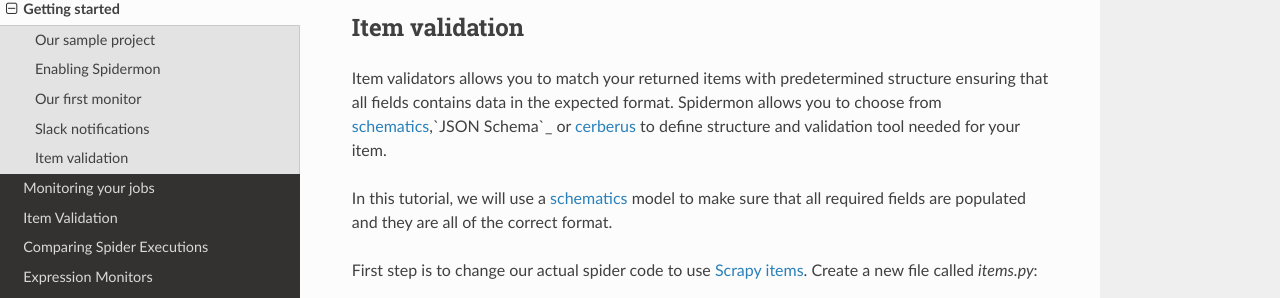
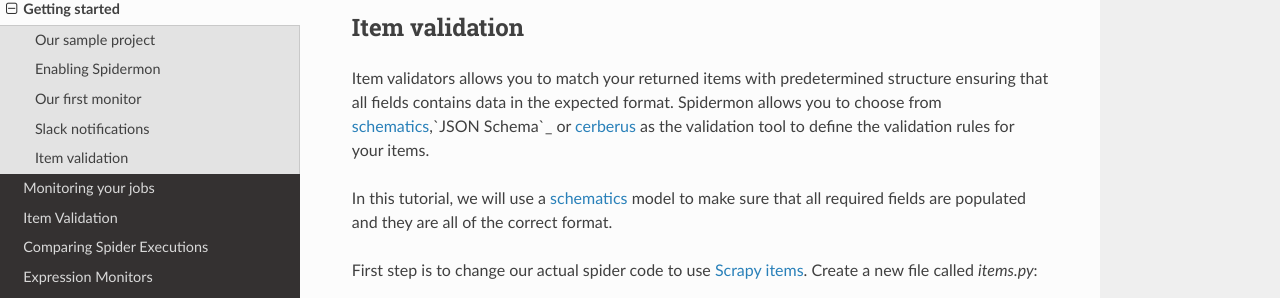
Before and after one commit to scrapinghub/spidermon, a Sphinx documentation site: the page built from docs/source/getting-started.rst, in a window 1280 px wide and 900 px high, scrolled down 4161 px. Shown: the part 141-439 px from the top of the window. Built offline with Sphinx 7.4.7 and the Read the Docs theme 2.0.0, drawn with Linux system fonts in a browser that asks for light colours.

Commit message:
Changes implemented as suggested #4
Signed-off-by: Vipul Gupta (@vipulgupta2048) <vipulgupta2048@gmail.com>

```diff
--- a/docs/source/getting-started.rst
+++ b/docs/source/getting-started.rst
@@ -231,8 +231,8 @@
 
 Item validators allows you to match your returned items with predetermined structure
 ensuring that all fields contains data in the expected format. Spidermon allows
-you to choose from schematics_,`JSON Schema`_ or cerberus_ to define structure and
-validation tool needed for your item.
+you to choose from schematics_,`JSON Schema`_ or cerberus_  as the validation tool to
+define the validation rules for your items.
 
 In this tutorial, we will use a schematics_ model to make sure that all required
 fields are populated and they are all of the correct format.
```
